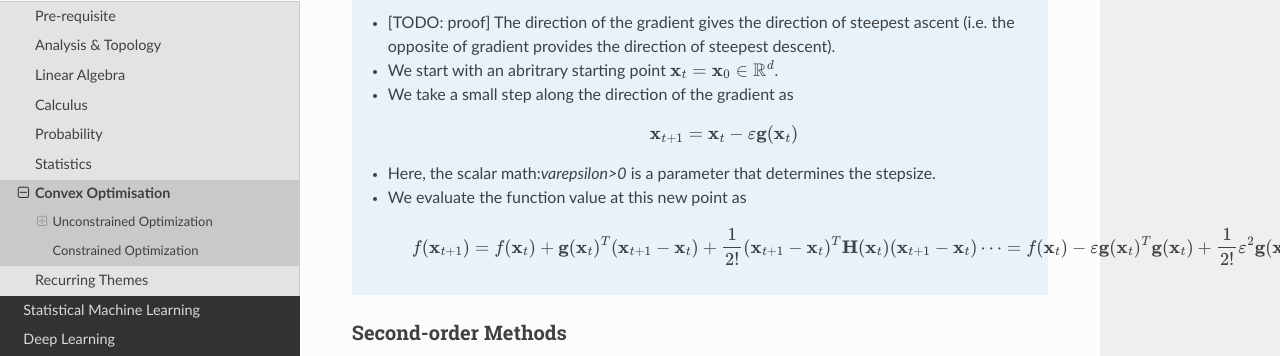
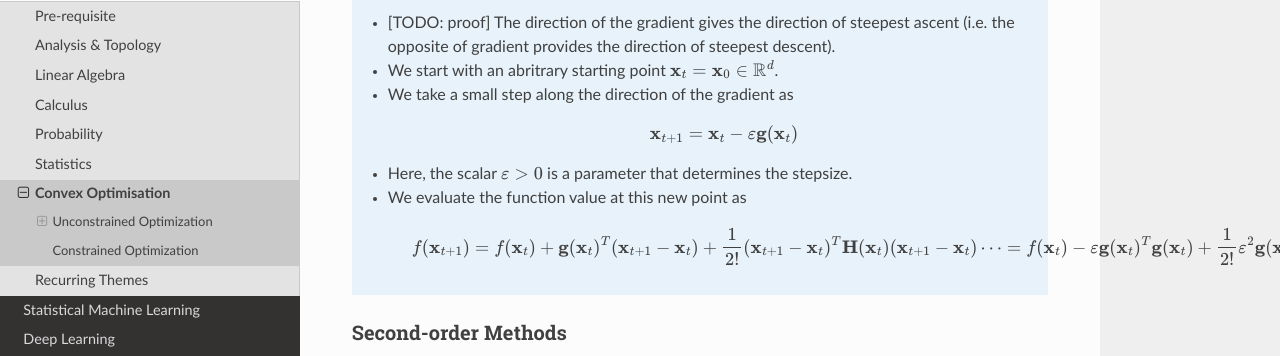
Before and after one commit to uselesstechjunks/leetcode, a Sphinx documentation site: the page built from docs/source/math/conv.rst, in a window 1280 px wide and 900 px high, scrolled down 827 px. Shown: the part 161-517 px from the top of the window. Built offline with Sphinx 7.4.7 and the Read the Docs theme 2.0.0, drawn with Linux system fonts in a browser that asks for light colours.

Commit message:
Update conv.rst

```diff
--- a/docs/source/math/conv.rst
+++ b/docs/source/math/conv.rst
@@ -33,7 +33,7 @@ Gradient Descent
 	* We take a small step along the direction of the gradient as
 
 		.. math:: \mathbf{x}_{t+1}=\mathbf{x}_t-\varepsilon\mathbf{g}(\mathbf{x}_t)
-	* Here, the scalar math:`\varepsilon>0` is a parameter that determines the stepsize.
+	* Here, the scalar :math:`\varepsilon>0` is a parameter that determines the stepsize.
 	* We evaluate the function value at this new point as
 
 		.. math:: f(\mathbf{x}_{t+1})=f(\mathbf{x}_t)+\mathbf{g}(\mathbf{x}_t)^T(\mathbf{x}_{t+1}-\mathbf{x}_t)+\frac{1}{2!}(\mathbf{x}_{t+1}-\mathbf{x}_t)^T\mathbf{H}(\mathbf{x}_t)(\mathbf{x}_{t+1}-\mathbf{x}_t)\cdots=f(\mathbf{x}_t)-\varepsilon\mathbf{g}(\mathbf{x}_t)^T\mathbf{g}(\mathbf{x}_t)+\frac{1}{2!}\varepsilon^2\mathbf{g}(\mathbf{x}_t)^T\mathbf{H}(\mathbf{x}_t)\mathbf{g}(\mathbf{x}_t)+\cdots
```
